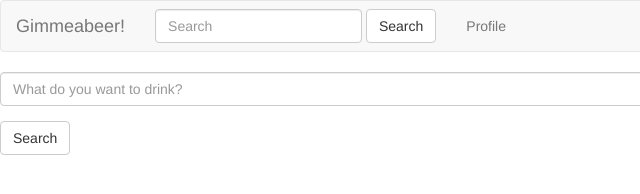
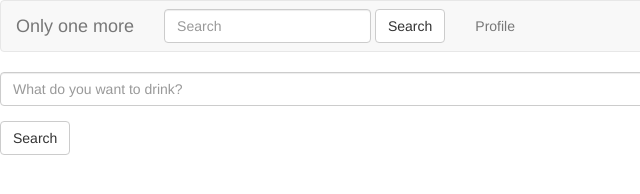
Before and after one commit to JPinlac/Beer-App, a website: page index.html in a window 1280 px wide. Shown: the full height of the page, 0-640 px from the left. Drawn offline with nearby package versions, Linux system fonts and the light colour scheme; some packages are replaced by stand-ins of ours; a script that the page names is missing.

Commit message:
Automated fun

```diff
--- a/index.html
+++ b/index.html
@@ -30,7 +30,7 @@
         <span class="icon-bar"></span>
         <span class="icon-bar"></span>
       </button>
-      <a class="navbar-brand" href="#">Gimmeabeer!</a>
+      <a class="navbar-brand" href="#">Only one more</a>
     </div>
 
     <!-- Collect the nav links, forms, and other content for toggling -->
```
